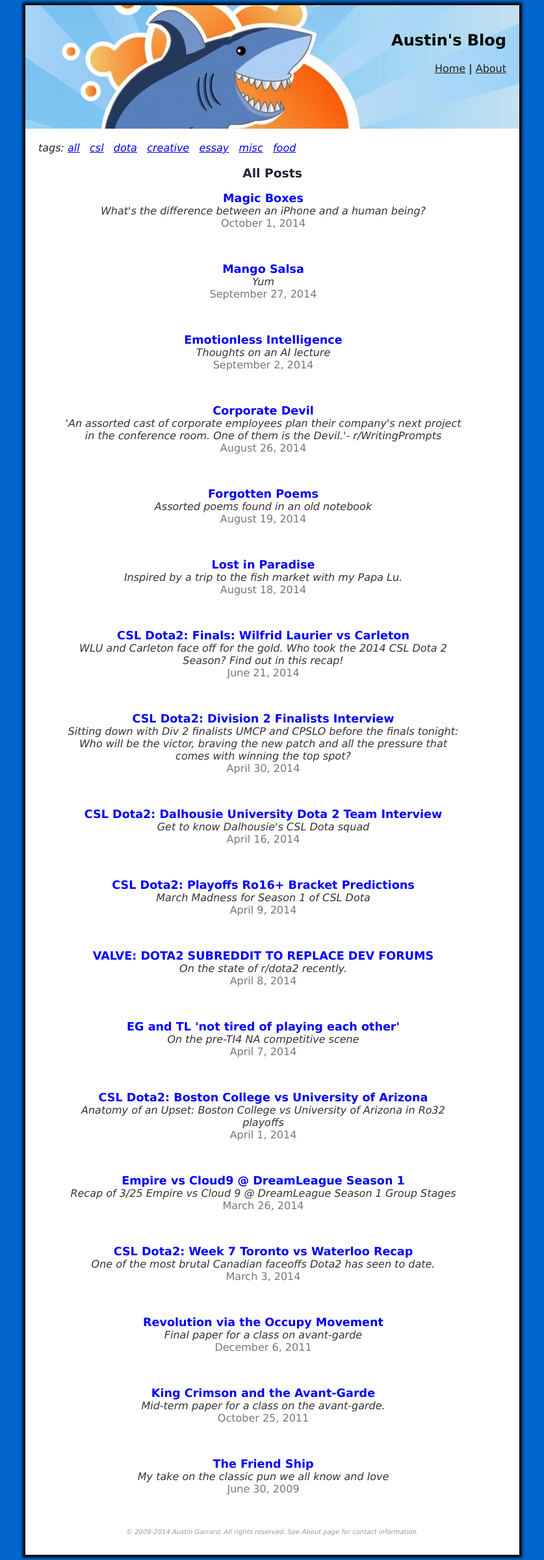
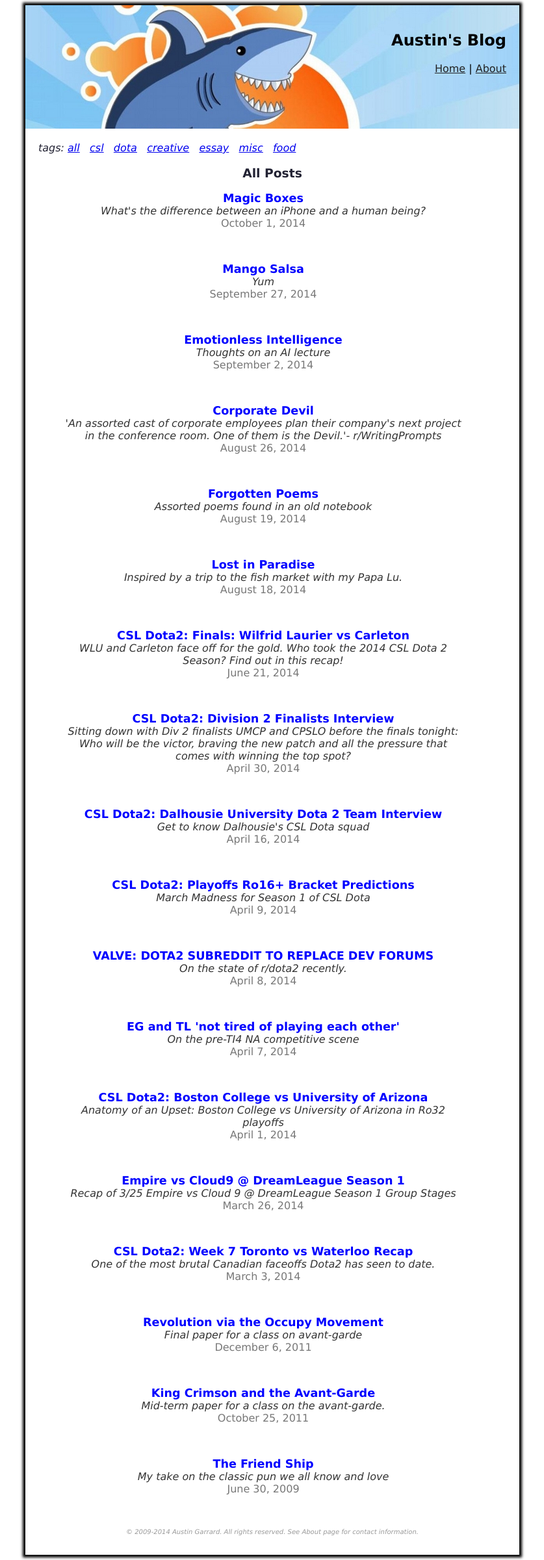
Before and after one commit to danwbyrne/austin-garrard.github.io, a Jekyll site: the page built from index.html, in a window 1280 px wide. Shown: the whole page at 65% size, without its empty margins (221-1058 px from the left). Built offline with Jekyll 4.4.1, drawn with Linux system fonts in a browser that asks for light colours; Markdown is read by kramdown in place of the engine named in the settings.

Commit message:
changed bg color

```diff
--- a/assets/styles.scss
+++ b/assets/styles.scss
@@ -4,7 +4,7 @@
 //page elements
 
 body {
-  background-color: #06C;
+  background-color: #FFF;
   color: #223;
   font-family: verdana;
   font-size: 1em;
```
